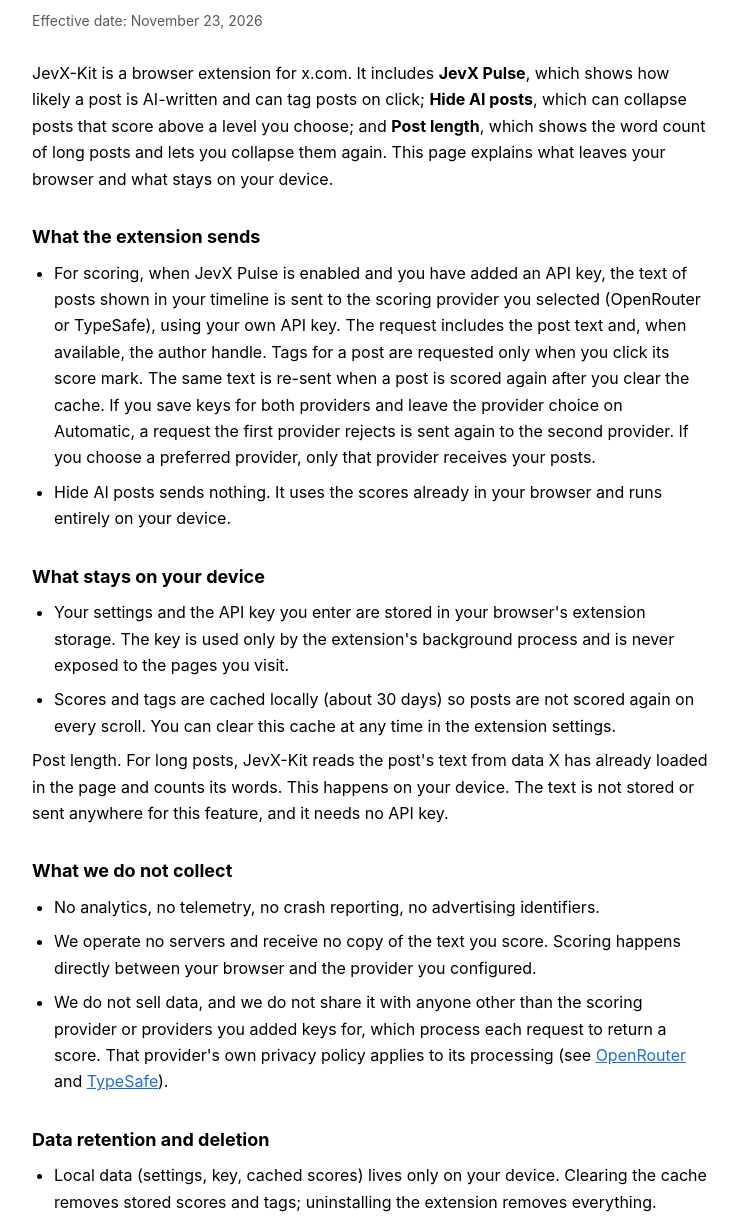
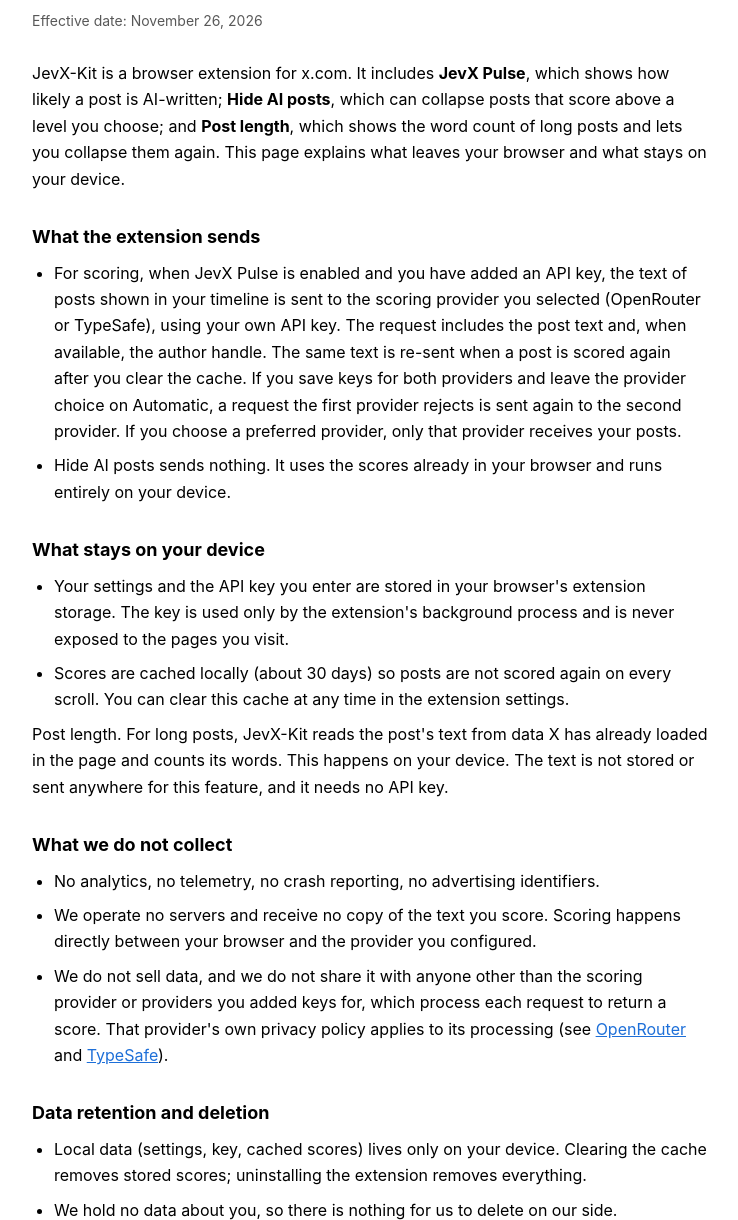
Before and after one commit to PhoeniXAbhisheK/jevx-kit-privacy, a plain HTML site: page index.html in a window 1280 px wide. Shown: the part 78-1298 px from the top of the page, without its empty margins (270-1008 px from the left). Drawn offline with Linux system fonts and the light colour scheme.

Commit message:
Privacy policy for JevX-Kit 1.2.0: tags removed

```diff
--- a/index.html
+++ b/index.html
@@ -26,20 +26,20 @@
 </head>
 <body>
   <h1>JevX-Kit Privacy Policy</h1>
-  <p class="date">Effective date: November 23, 2026</p>
+  <p class="date">Effective date: November 26, 2026</p>
 
-  <p>JevX-Kit is a browser extension for x.com. It includes <strong>JevX Pulse</strong>, which shows how likely a post is AI-written and can tag posts on click; <strong>Hide AI posts</strong>, which can collapse posts that score above a level you choose; and <strong>Post length</strong>, which shows the word count of long posts and lets you collapse them again. This page explains what leaves your browser and what stays on your device.</p>
+  <p>JevX-Kit is a browser extension for x.com. It includes <strong>JevX Pulse</strong>, which shows how likely a post is AI-written; <strong>Hide AI posts</strong>, which can collapse posts that score above a level you choose; and <strong>Post length</strong>, which shows the word count of long posts and lets you collapse them again. This page explains what leaves your browser and what stays on your device.</p>
 
   <h2>What the extension sends</h2>
   <ul>
-    <li>For scoring, when JevX Pulse is enabled and you have added an API key, the text of posts shown in your timeline is sent to the scoring provider you selected (OpenRouter or TypeSafe), using your own API key. The request includes the post text and, when available, the author handle. Tags for a post are requested only when you click its score mark. The same text is re-sent when a post is scored again after you clear the cache. If you save keys for both providers and leave the provider choice on Automatic, a request the first provider rejects is sent again to the second provider. If you choose a preferred provider, only that provider receives your posts.</li>
+    <li>For scoring, when JevX Pulse is enabled and you have added an API key, the text of posts shown in your timeline is sent to the scoring provider you selected (OpenRouter or TypeSafe), using your own API key. The request includes the post text and, when available, the author handle. The same text is re-sent when a post is scored again after you clear the cache. If you save keys for both providers and leave the provider choice on Automatic, a request the first provider rejects is sent again to the second provider. If you choose a preferred provider, only that provider receives your posts.</li>
     <li>Hide AI posts sends nothing. It uses the scores already in your browser and runs entirely on your device.</li>
   </ul>
 
   <h2>What stays on your device</h2>
   <ul>
     <li>Your settings and the API key you enter are stored in your browser's extension storage. The key is used only by the extension's background process and is never exposed to the pages you visit.</li>
-    <li>Scores and tags are cached locally (about 30 days) so posts are not scored again on every scroll. You can clear this cache at any time in the extension settings.</li>
+    <li>Scores are cached locally (about 30 days) so posts are not scored again on every scroll. You can clear this cache at any time in the extension settings.</li>
   </ul>
   <p>Post length. For long posts, JevX-Kit reads the post's text from data X has already loaded in the page and counts its words. This happens on your device. The text is not stored or sent anywhere for this feature, and it needs no API key.</p>
 
@@ -52,7 +52,7 @@
 
   <h2>Data retention and deletion</h2>
   <ul>
-    <li>Local data (settings, key, cached scores) lives only on your device. Clearing the cache removes stored scores and tags; uninstalling the extension removes everything.</li>
+    <li>Local data (settings, key, cached scores) lives only on your device. Clearing the cache removes stored scores; uninstalling the extension removes everything.</li>
     <li>We hold no data about you, so there is nothing for us to delete on our side.</li>
   </ul>
 
```
